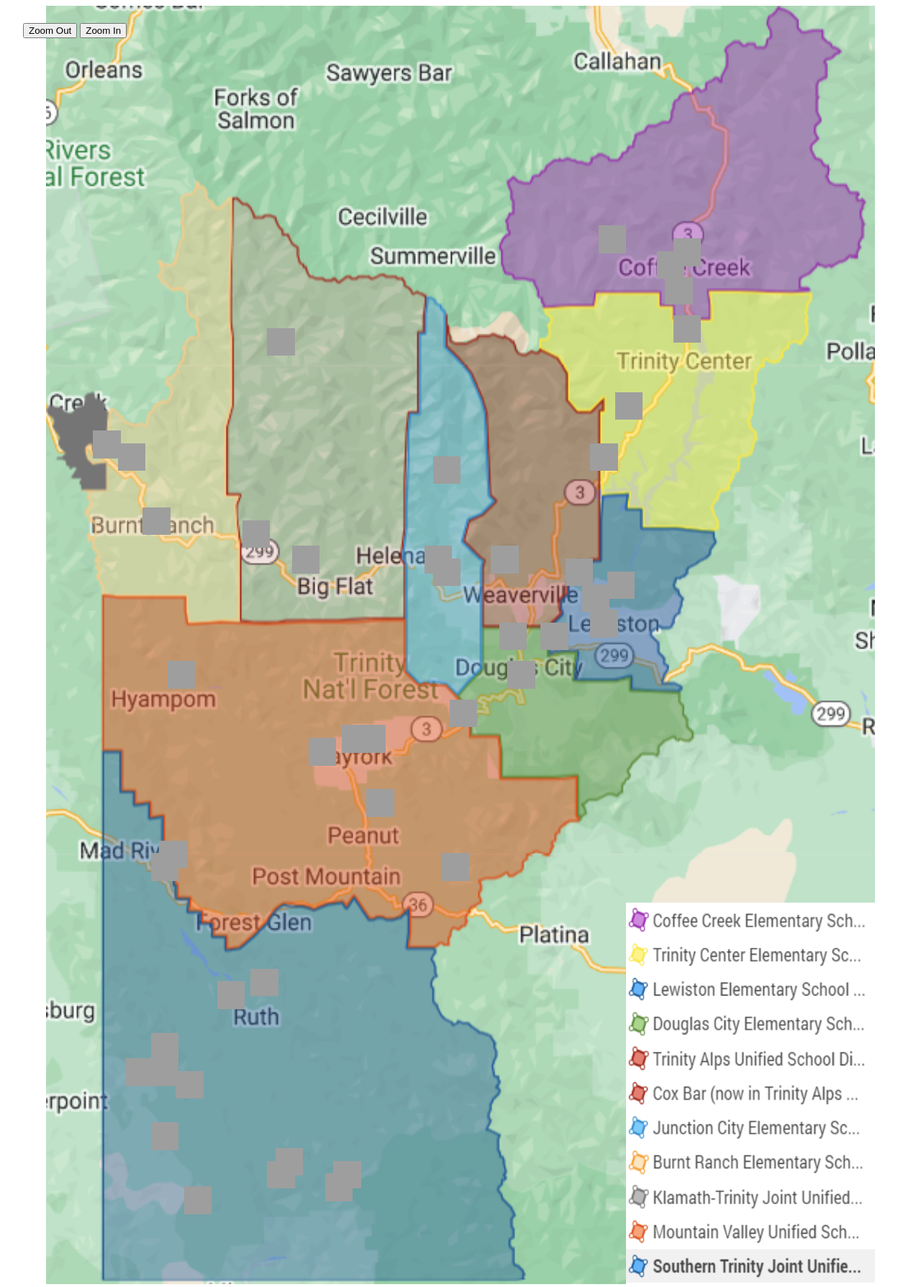
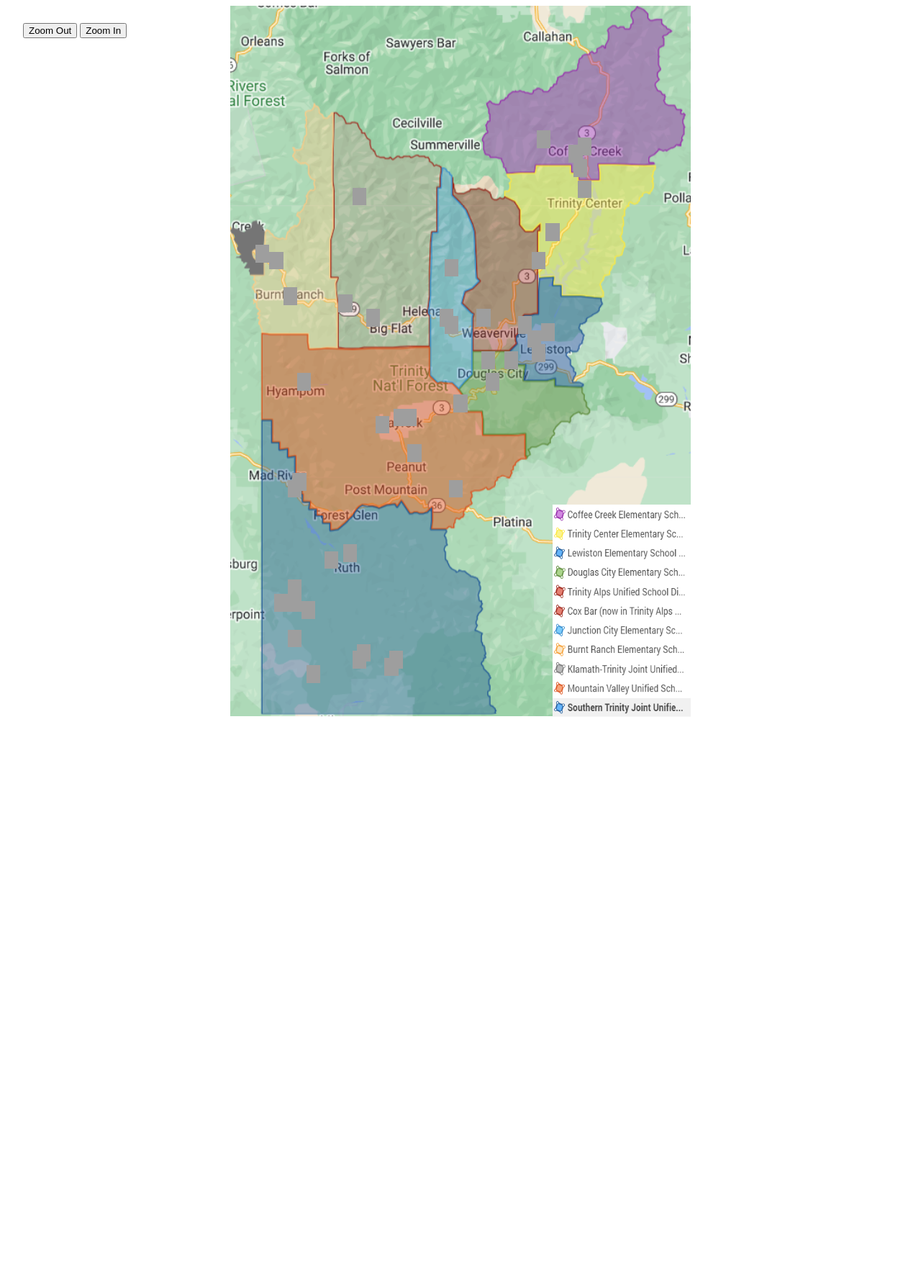
Before and after one commit to JRitter-TCOE/HistoricalMap, a PHP site: page / in a window 1280 px wide. Shown: the whole page at 72% size. After the commit the page ends 995 px from the top, so only its background shows below. Run offline with PHP 8.4, Linux system fonts and the light colour scheme; grey boxes are pictures that could not be loaded.

Commit message:
Adjusting styles

```diff
--- a/interactivemapbackend/index.php
+++ b/interactivemapbackend/index.php
@@ -19,15 +19,17 @@ error_reporting(E_ALL);
 
 <body>
 
+<div id="zoom_container">
+  <button id="zoom_out">Zoom Out</button>
+  <button id="zoom_in">Zoom In</button>
+</div>
+
   <div id='container'>
-    <div id='map_container'>
+    <div id='map_container' style="width: 50vw">
       <img id='map_bg' src='./Trinity County School Districts.png'>
       <img id='map_legend'src='./District Legend.png'>
 
-      <div id="zoom_container">
-        <button id="zoom_out">Zoom Out</button>
-        <button id="zoom_in">Zoom In</button>
-      </div>
+
 
       <?php
 
--- a/interactivemapbackend/style.css
+++ b/interactivemapbackend/style.css
@@ -16,7 +16,7 @@ html {
 
 
 #map_bg {
-  width: 90vw;
+  width: 100%;
   height: auto;
 }
 
@@ -45,8 +45,8 @@ html {
   display: flex;
   justify-content: center;
   align-items: flex-end;
-  width: 6vw;
-  height: 6vw;
+  width: 6%;
+  height: 5%;
   padding: 0;
   margin: 0;
   border: none;
```
